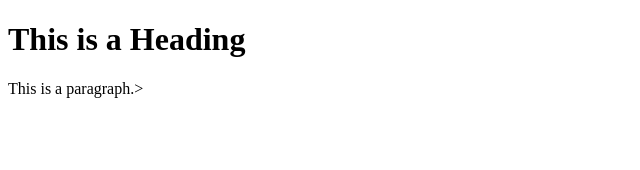
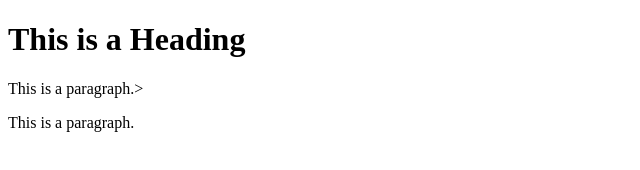
Before and after one commit to peacecox/learning-git, a plain HTML site: page index.html in a window 1280 px wide. Shown: the whole page, without its empty margins (0-640 px from the left). Drawn offline with Linux system fonts and the light colour scheme.

Commit message:
changes made to index.html

```diff
--- a/index.html
+++ b/index.html
@@ -6,5 +6,5 @@
 <body>
 <h1>This is a Heading</h1>
 <p>This is a paragraph.</>>
-</body>
+<p>This is a paragraph.</p></body>
 </html>
```
